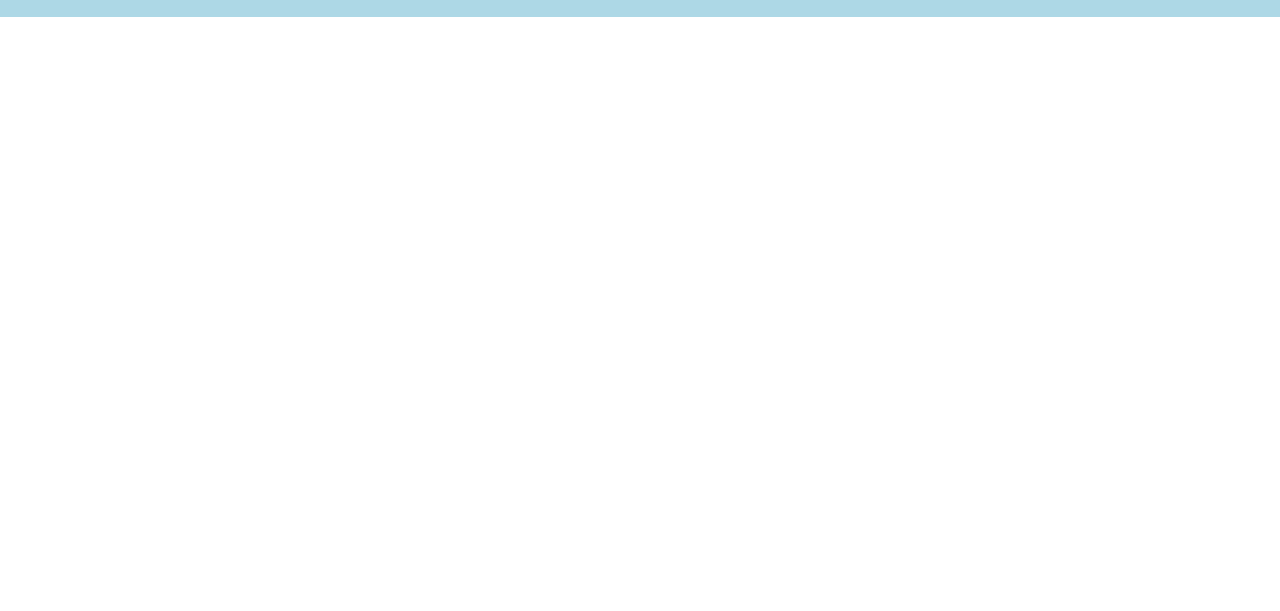
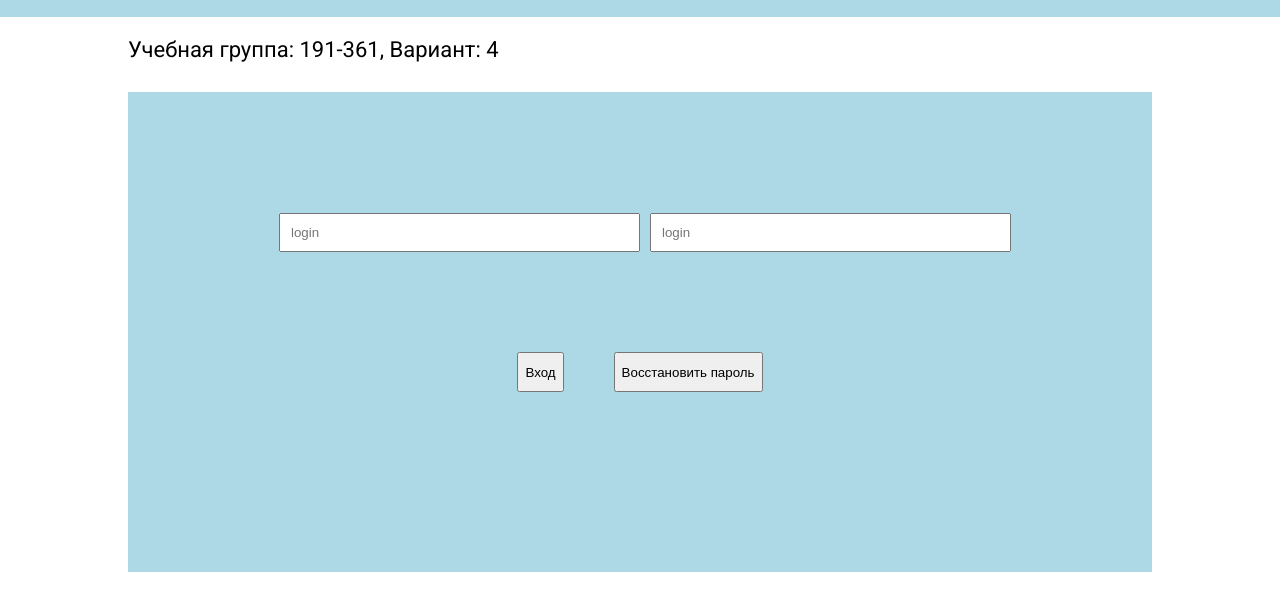
Before and after one commit to kirilla111/web_rk1, a plain HTML site: page 191-361-AfanasyevKM/index.html in a window 1280 px wide. Shown: the part 73-684 px from the top of the page. Drawn offline with Linux system fonts and the light colour scheme.

Commit message:
form complete

```diff
--- a/191-361-AfanasyevKM/index.html
+++ b/191-361-AfanasyevKM/index.html
@@ -23,6 +23,25 @@
             </div>
         </div>
     </header>
+
+    <main>
+        <div class="flex-container">
+            <div class="flex-container__var"> Учебная группа: 191-361, Вариант: 4</div>
+        </div>
+        <div class="main-form">
+            <div class="grid-container">
+                <div class="flex-container form">
+                    <input type="text" size="40" placeholder="login">
+                    <input type="text" size="40" placeholder="login">
+                </div>
+                <div class="buttons">
+                    <input type="submit" value="Вход">
+                    <input type="submit" value="Восстановить пароль">
+                </div>
+
+            </div>
+        </div>
+    </main>
 </body>
 
 </html>
--- a/191-361-AfanasyevKM/styles/style.css
+++ b/191-361-AfanasyevKM/styles/style.css
@@ -5,11 +5,14 @@ body {
     font-family: 'Roboto', sans-serif;
 }
 
+header {
+    background-color: lightblue;
+}
+
 .flex-container {
     display: flex;
     flex-direction: row;
     justify-content: space-between;
-    background-color: lightblue;
 }
 
 .flex-container__game-name {
@@ -27,6 +30,49 @@ body {
     font-size: 32px;
 }
 
+.flex-container__var {
+    margin-top: 20px;
+    margin-left: 10%;
+    font-size: 22px;
+}
+
+.main-form {
+    margin-left: 10%;
+    margin-right: 10%;
+    margin-top: 30px;
+}
+
+.form {
+    align-items: center;
+    grid-area: top;
+}
+
+.form input {
+    padding: 10px;
+    margin-left: 10px;
+}
+
+.buttons {
+    height: 40px;
+    width: 100%;
+    display: flex;
+    justify-content: center;
+    gap: 50px;
+    flex-direction: row;
+    grid-area: bot;
+}
+
+.grid-container {
+    padding: 40px;
+    display: grid;
+    background-color: lightblue;
+    grid-template-columns: repeat(2, 1fr);
+    grid-template-rows: repeat(2, 200px);
+    justify-items: center;
+    grid-gap: 5%;
+    grid-template-areas: "top top" "bot bot";
+}
+
 @media (max-width:450px) {
     .flex-container {
         flex-direction: column;
```
